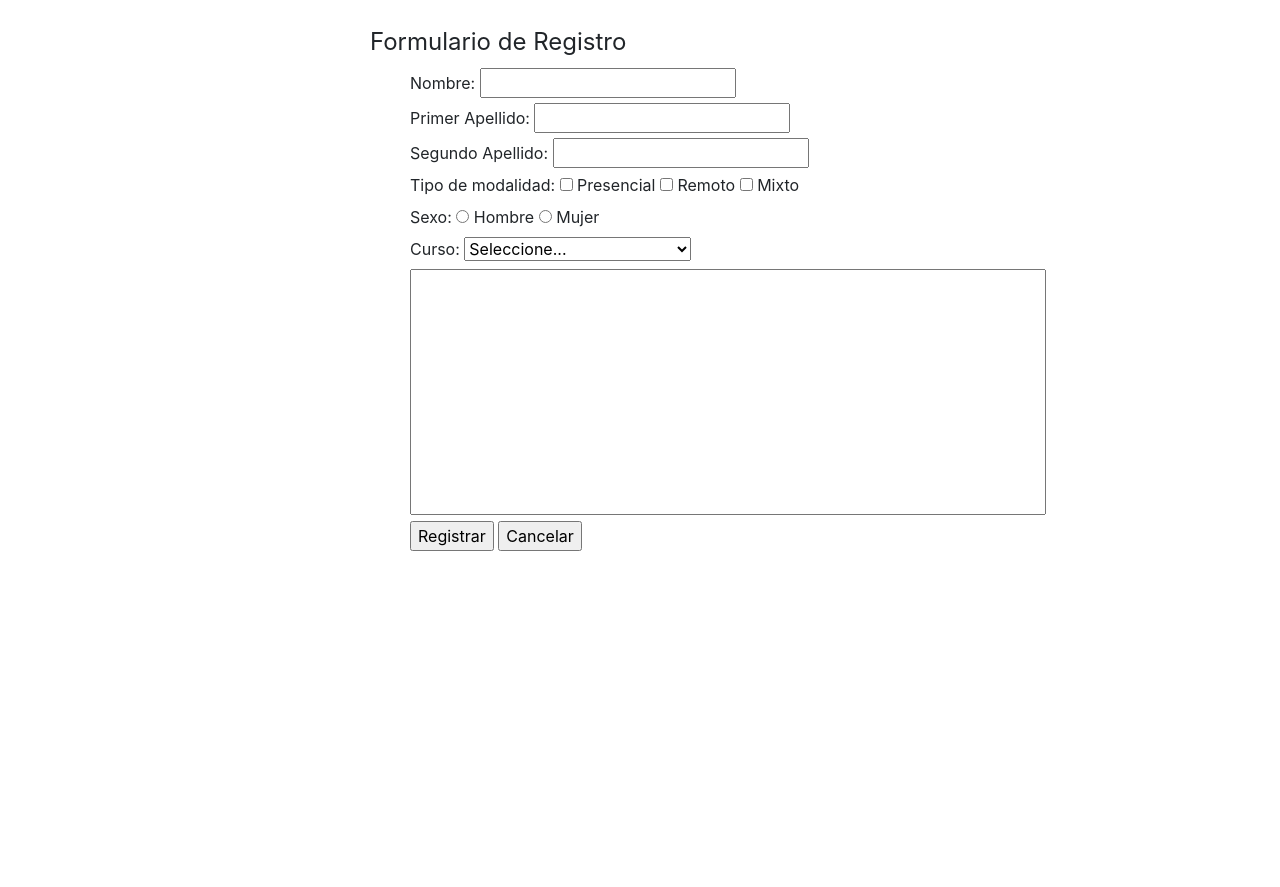
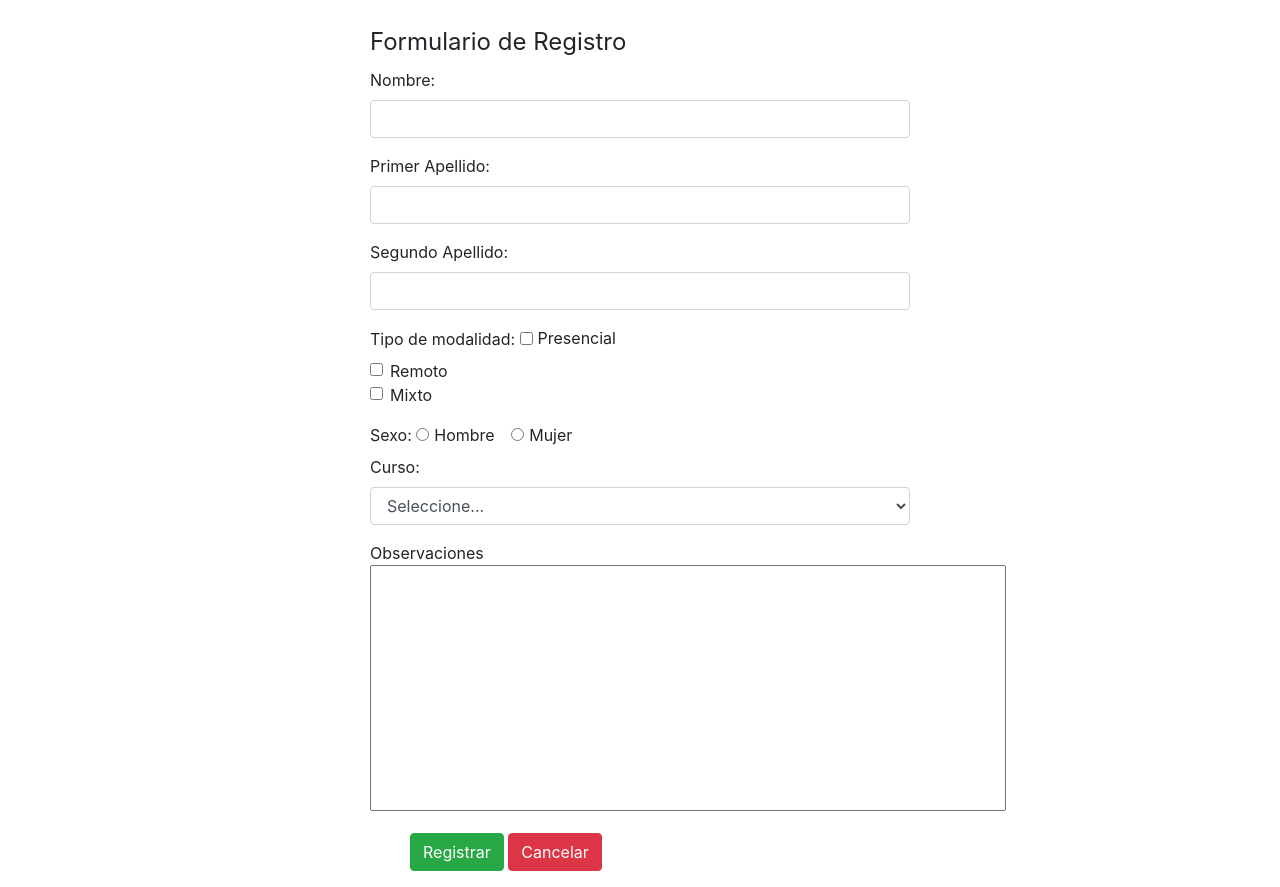
Before and after one commit to Takerluis/aweb.023.cursos, a plain HTML site: page Views/registrarme.html in a window 1280 px wide. Shown: the part 56-943 px from the top of the page. Before the commit the page ends 800 px from the top, so only its background shows below. Drawn offline with nearby package versions, Linux system fonts and the light colour scheme.

Commit message:
Clase xd

```diff
--- a/Views/registrarme.html
+++ b/Views/registrarme.html
@@ -42,10 +42,6 @@
                     </div>
                 </li>
             </ul>
-            <form class="form-inline my-2 my-lg-0">
-                <input class="form-control mr-sm-2" type="search" placeholder="Search" aria-label="Search">
-                <button class="btn btn-outline-success my-2 my-sm-0" type="submit">Search</button>
-            </form>
         </div>
     </nav>
     <br>
@@ -55,72 +51,81 @@
                 <fieldset>
                     <legend>Formulario de Registro</legend>
                     <form action="" method="POST">
-                        <ul style="list-style: none;">
-                            <li>
-                                <label for="nombre">Nombre: </label>
-                                <input type="text" name="nombre" id="nombre">
-                            </li>
+                        <div class="form-group">
+                            <label for="nombre">Nombre: </label>
+                            <input class="form-control" type="text" name="nombre" id="nombre">
+                        </div>
+                        <div class="form-group">
+                            <label for="primerApellido">Primer Apellido:</label>
+                            <input class="form-control" type="text" name="primerApellido">
+                        </div>
+                        <div class="form-group">
+                            <label for="segundoApellido">Segundo Apellido:</label>
+                            <input class="form-control" type="text" name="segundoApellido">
+                        </div>
 
+                        <div class="form-group">
+                            <label for=#>Tipo de modalidad: </label>
+                            <div class="form-check form-check-inline">
+                                <input class="form-check-input" type="checkbox" id="presencial" value="presencial">
+                                <label class="form-check-label" for="presencial">Presencial</label>
+                            </div>
 
-                            <li>
-                                <label for="primerApellido">Primer Apellido:</label>
-                                <input type="text" name="primerApellido">
-                            </li>
+                            <div class="form-check">
+                                <input class="form-check-input" type="checkbox" id="remoto" value="remoto">
+                                <label class="form-check-label" for="presencial">Remoto</label>
+                            </div>
 
-                            <li>
-                                <label for="segundoApellido">Segundo Apellido:</label>
-                                <input type="text" name="segundoApellido">
-                            </li>
-                            <li>
-                                <label for=#>Tipo de modalidad: </label>
-                                <input type="checkbox" id="presencial" value="presencial">
-                                <label
-                                for="presencial">Presencial</label>
+                            <div class="form-check">
+                                <input class="form-check-input" type="checkbox" id="mixto" value="mixto">
+                                <label class="form-check-label" for="presencial">Mixto</label>
+                            </div>
 
-                                <input type="checkbox" id="remoto" value="remoto">
-                                <label
-                                for="presencial">Remoto</label>
+                        </div>
 
-                                <input type="checkbox" id="mixto" value="mixto">
-                                <label
-                                for="presencial">Mixto</label>
-                            </li>
+                        <div class="form-group">
+                            <label for="#">Sexo:</label>
 
-                            <li>
-                                <label for="#">Sexo:</label>
-                                <input type="radio" name="sexo" id="hombre">
-                                <label for="hombre">Hombre</label>
-                                <input type="radio" name="sexo" id="mujer">
-                                <label for="mujer">Mujer</label>
-                            </li>
+                            <div class="form-check form-check-inline">
+                                <input class="form-check-input" type="radio" name="sexo" id="hombre">
+                                <label class="form-check-label" for="hombre">Hombre</label>
+                            </div>
 
-                            <li>
+                            <div class="form-check form-check-inline">
+                                <input class="form-check-input" type="radio" name="sexo" id="mujer">
+                                <label class="form-check-label" for="mujer">Mujer</label>
+                            </div>
+
+                            <div class="form-group">
                                 <label for="curso">Curso:</label>
-                                <select name="curso" id="curso">
-                                <option value="0">Seleccione...</option>
-                                <option value="1">Creatividad y Diseño</option>
-                                <option value="2">Programación en Android</option>
-                                <option value="3">Base de Datos</option>
-                                <option value="4">Inteligencia Artificial</option>
-                                <option value="5">Finanzas</option>
-                                <option value="6">Estrategias de negociación</option>
-                            </li>
+                                <select class="form-control" name="curso" id="curso">
+                                    <option>Seleccione...</option>
+                                    <option>Creatividad y Diseño</option>
+                                    <option>Programación en Android</option>
+                                    <option>Base de Datos</option>
+                                    <option>Inteligencia Artificial</option>
+                                    <option>Finanzas</option>
+                                    <option>Estrategias de negociación</option>
+                                </select>
+                            </div>
+                        </div>
 
-                            <li>
-                                <label for="observaciones">Observaciones</label>
-                                <textarea style="resize: none;" name="observaciones" id="observaciones" cols="60" rows="10"></textarea>
-                            </li>
-
-                            <li>
-                                <input type="submit" value="Registrar" name="registrar" id="registrar">
-                                <input type="reset" value="Cancelar" name="reset" id="reset">
-                            </li>
-                        </ul>
-                    </form>
-                </fieldset>
-            </div>
+                        <div class="form-group">
+                            <label class="form-check-label" for="observaciones">Observaciones</label>
+                            <textarea style="resize: none;" name="observaciones" id="observaciones" cols="60"
+                                rows="10"></textarea>
+                        </div>
+            <ul style="list-style: none;">
+                <li>
+                    <input class="btn btn-success" type="submit" value="Registrar" name="registrar" id="registrar">
+                    <input class="btn btn-danger" type="reset" value="Cancelar" name="reset" id="reset">
+                </li>
+            </ul>
+            </form>
+            </fieldset>
         </div>
     </div>
+
 
 </body>
 
```
